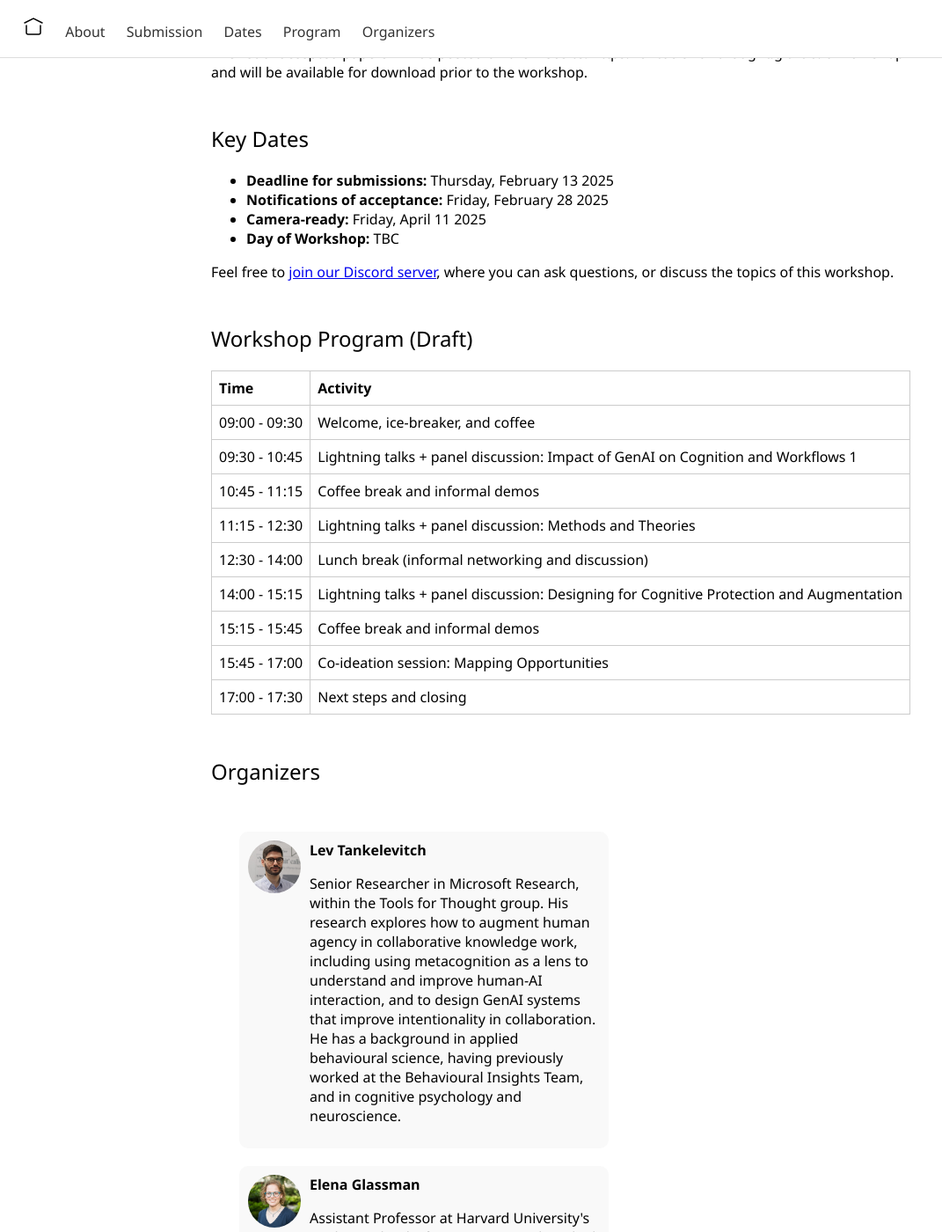
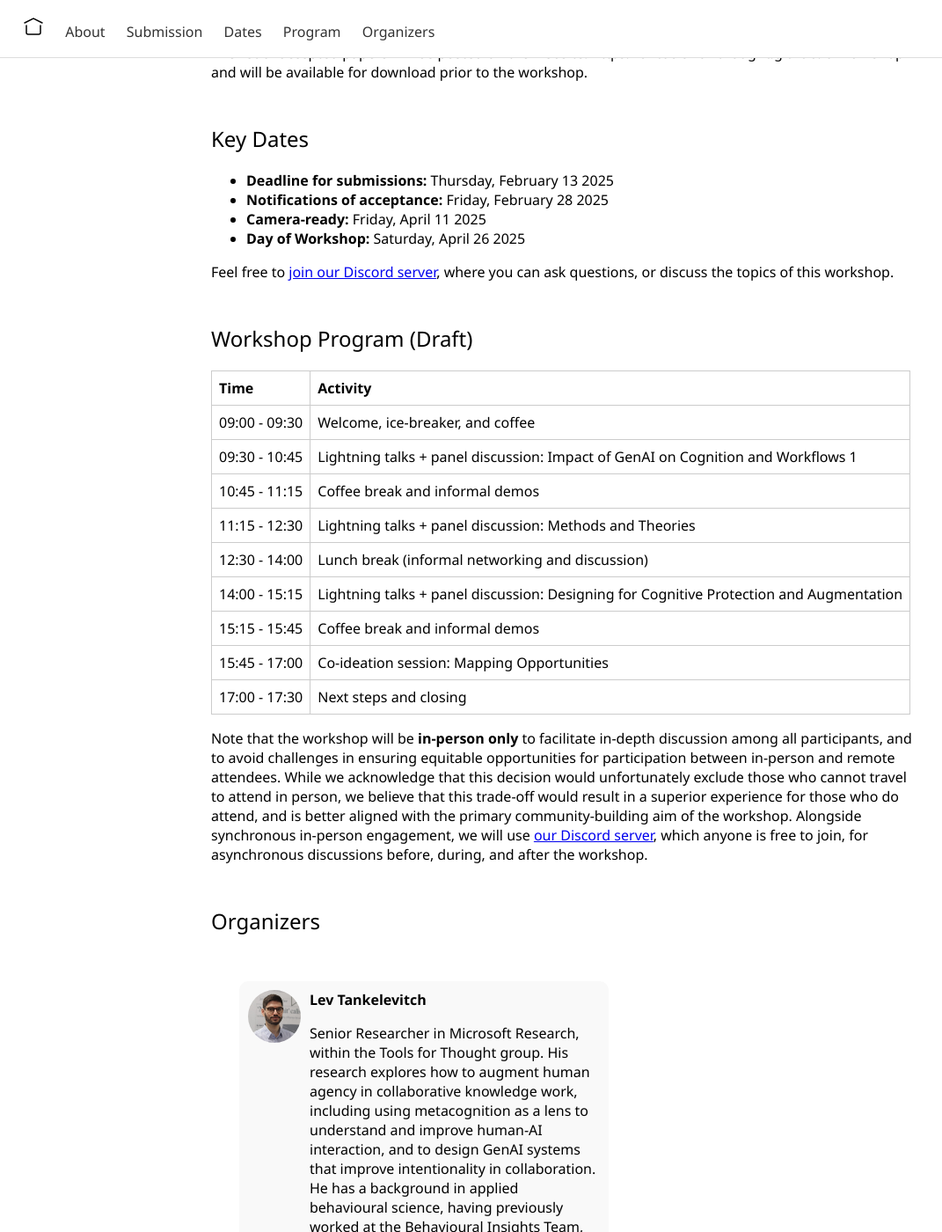
Before and after one commit to ai-tools-for-thought/workshop, a Jekyll site: the page built from index.md, in a window 1280 px wide and 1400 px high, scrolled down 1974 px. Shown: the whole window at 88% size, without its empty margins (0-1071 px from the left). Built offline with Jekyll 4.4.1, drawn with Linux system fonts in a browser that asks for light colours.

Commit message:
Added in-person message and date of event.

```diff
--- a/index.md
+++ b/index.md
@@ -57,7 +57,7 @@ The list of accepted papers will be posted on the website: https://ai-tools-for-
 - **Deadline for submissions:** Thursday, February 13 2025
 - **Notifications of acceptance:** Friday, February 28 2025
 - **Camera-ready:** Friday, April 11 2025
-- **Day of Workshop:** TBC
+- **Day of Workshop:** Saturday, April 26 2025
 
 Feel free to [join our Discord server](https://discord.gg/WtEzx43ZmD), where you can ask questions, or discuss the topics of this workshop.
 
@@ -76,4 +76,8 @@ Feel free to [join our Discord server](https://discord.gg/WtEzx43ZmD), where you
 | 15:45 - 17:00 | Co-ideation session: Mapping Opportunities                               |
 | 17:00 - 17:30 | Next steps and closing                                                   |
 
+
+
+Note that the workshop will be **in-person only** to facilitate in-depth discussion among all participants, and to avoid challenges in ensuring equitable opportunities for participation between in-person and remote attendees. While we acknowledge that this decision would unfortunately exclude those who cannot travel to attend in person, we believe that this trade-off would result in a superior experience for those who do attend, and is better aligned with the primary community-building aim of the workshop. Alongside synchronous in-person engagement, we will use [our Discord server](https://discord.gg/WtEzx43ZmD), which anyone is free to join, for asynchronous discussions before, during, and after the workshop.
+
 ## Organizers {#organizers}
```
